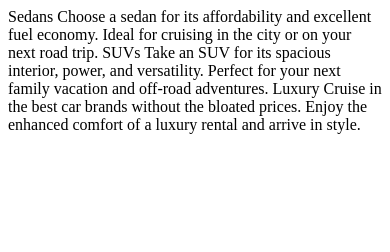
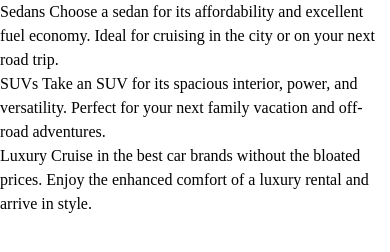
Before and after one commit to undeadskeleton/3-column-preview, a plain HTML site: page index.html in a window 390 px wide. Drawn offline with Linux system fonts and the light colour scheme.

Commit message:
started mobile view

```diff
--- a/index.html
+++ b/index.html
@@ -19,18 +19,24 @@
 
 </head>
 <body>
-
+  <section class="sedans">
      Sedans
      Choose a sedan for its affordability and excellent fuel economy. Ideal for cruising in the city
      or on your next road trip.
+  </section>
 
+   <section class="suvs">
       SUVs
       Take an SUV for its spacious interior, power, and versatility. Perfect for your next family vacation
       and off-road adventures.
+   </section>
 
+   <section class="luxury">
       Luxury
       Cruise in the best car brands without the bloated prices. Enjoy the enhanced comfort of a luxury
       rental and arrive in style.
+   </section>
+
 
 </body>
 </html>
--- a/styles/global.css
+++ b/styles/global.css
@@ -0,0 +1,9 @@
+*,*::before,*::after{
+   box-sizing:border-box;
+}
+
+*{
+   margin:0;
+   padding:0;
+   line-height:1.5;
+}
--- a/styles/styles.css
+++ b/styles/styles.css
@@ -0,0 +1,11 @@
+:root {
+   /* Primary Colors */
+  --primary-bright-orange: hsl(31, 77%, 52%); /* Bright orange */
+  --primary-dark-cyan: hsl(184, 100%, 22%); /* Dark cyan */
+  --primary-very-dark-cyan: hsl(179, 100%, 13%); /* Very dark cyan */
+
+
+/* Neutral Colors */
+--neutral-transparent-white: hsla(0, 0%, 100%, 0.75); /* Transparent white (paragraphs) */
+--neutral-very-light-gray: hsl(0, 0%, 95%); /* Very light gray (background, headings, buttons) */
+}
--- a/styles/utility.css
+++ b/styles/utility.css
@@ -0,0 +1,5 @@
+@media (min-width:375px){}
+
+@media (min-width:600lx){}
+
+@media (min-width:1440px){}
```
Lines whose indentation alone changed are shown as unchanged.
